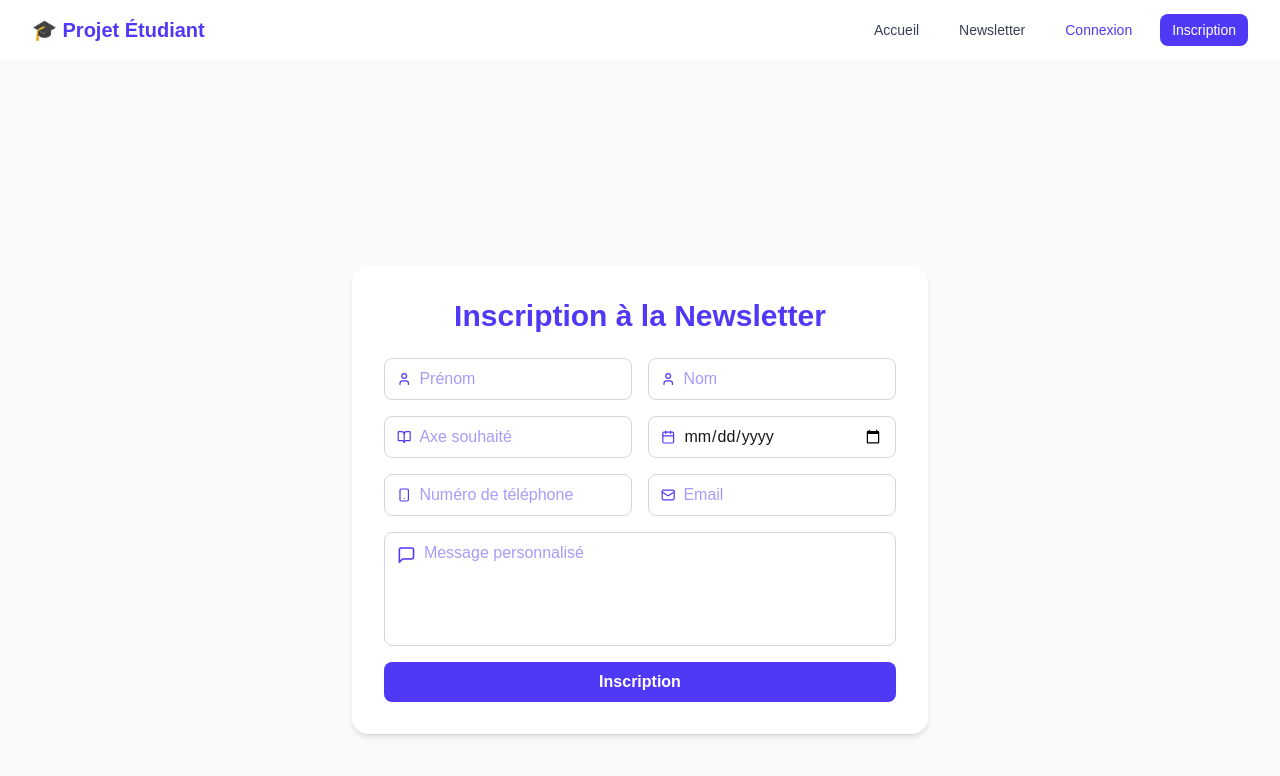
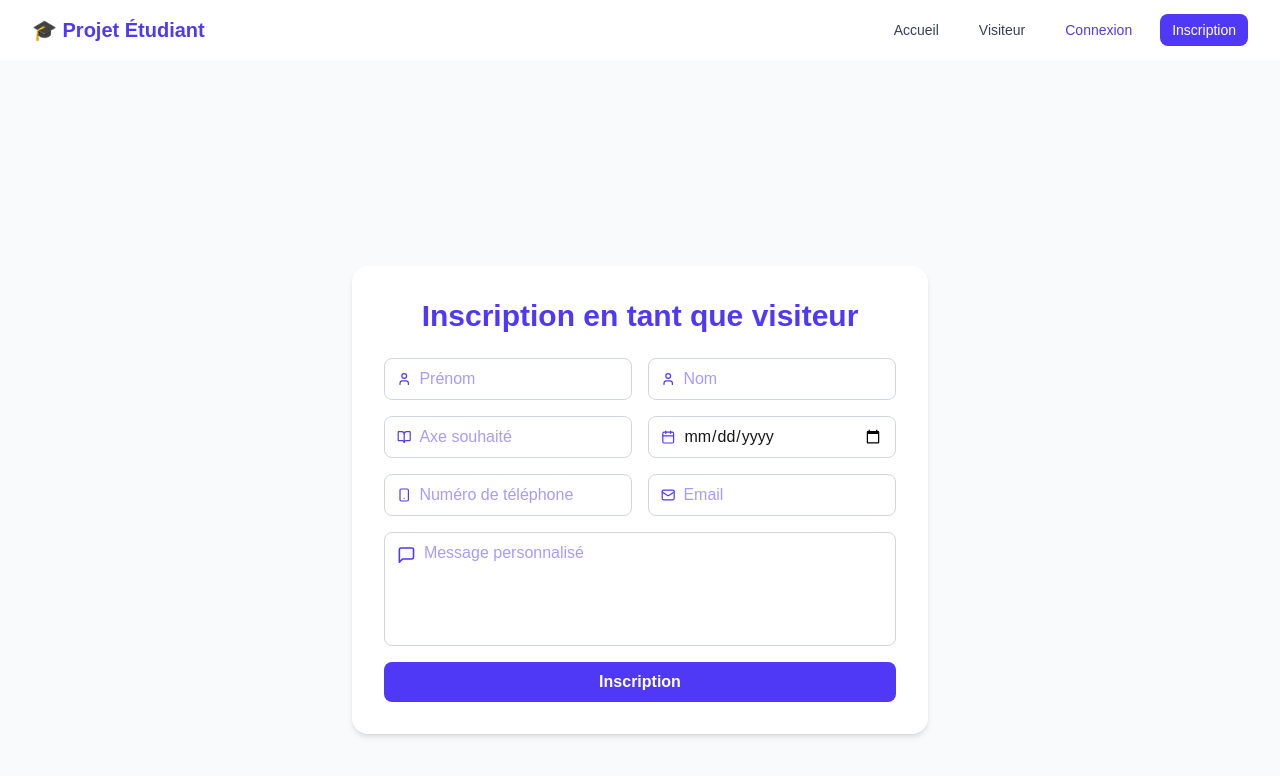
Before and after one commit to Leo-Riche/FrameworkFullstackRendu, a Next.js app in the folder front/: page /visitor in a window 1280 px wide. Shown: the top 776 px of the page. Built offline with nearby package versions, Linux system fonts and the light colour scheme; no server answers.

Commit message:
Newsletter -> Visiteur

```diff
--- a/front/app/visitor/layout.tsx
+++ b/front/app/visitor/layout.tsx
@@ -1,8 +1,8 @@
 import type { Metadata } from "next";
 
 export const metadata: Metadata = {
-    title: "Newsletter",
-    description: "S'inscrire à notre newsletter",
+    title: "Visiteur",
+    description: "S'inscrire à notre en tant que visiteur",
 };
 
 export default function RootLayout({
--- a/front/app/visitor/page.tsx
+++ b/front/app/visitor/page.tsx
@@ -67,7 +67,7 @@ export default function Visitor() {
         <div className="min-h-screen flex items-center justify-center bg-gray-50 px-4">
             <div className="w-full max-w-xl bg-white rounded-2xl shadow-md p-8">
                 <h1 className="text-3xl font-bold text-center text-indigo-600 mb-6">
-                Inscription à la Newsletter
+                Inscription en tant que visiteur
                 </h1>
 
                 {response && (
--- a/front/components/Menu.tsx
+++ b/front/components/Menu.tsx
@@ -63,7 +63,7 @@ export default function Menu() {
                 href="/visitor"
                 className="px-3 py-2 rounded-lg hover:bg-indigo-100 transition"
               >
-                Newsletter
+                Visiteur
               </Link>
             </li>
 
@@ -125,7 +125,7 @@ export default function Menu() {
                 href="/visitor"
                 className="block px-3 py-2 hover:bg-indigo-100 rounded"
               >
-                Newsletter
+                Visiteur
               </Link>
             </li>
 
```
